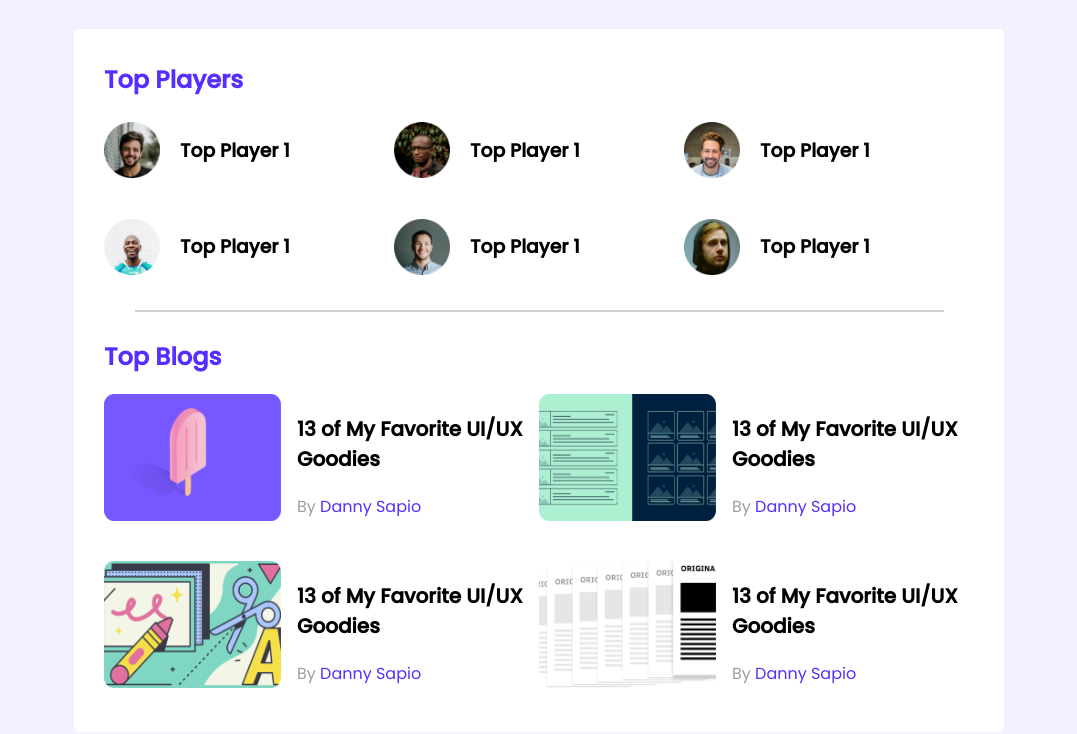
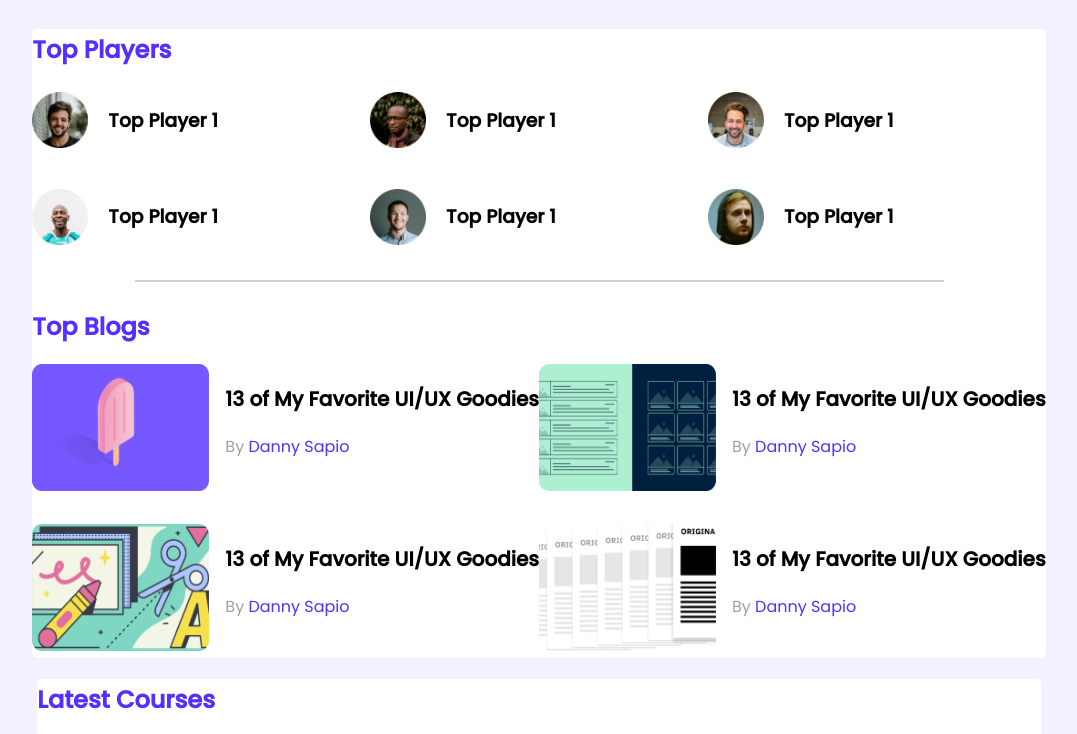
Before and after one commit to Rudra42/leader-board-css3, a plain HTML site: page index.html in a window 1280 px wide. Shown: the top 734 px of the page, without its empty margins (101-1178 px from the left). Drawn offline with Linux system fonts and the light colour scheme.

Commit message:
Update style.css

```diff
--- a/style/style.css
+++ b/style/style.css
@@ -14,8 +14,8 @@ main{
 
 .container{
     background-color: #FFFFFF;
-    width: 870px;
-    padding: 30px;
+/*     width: 870px; */
+/*     padding: 30px; */
     margin-top: 21px;
     border-radius: 5px;
 }
```
